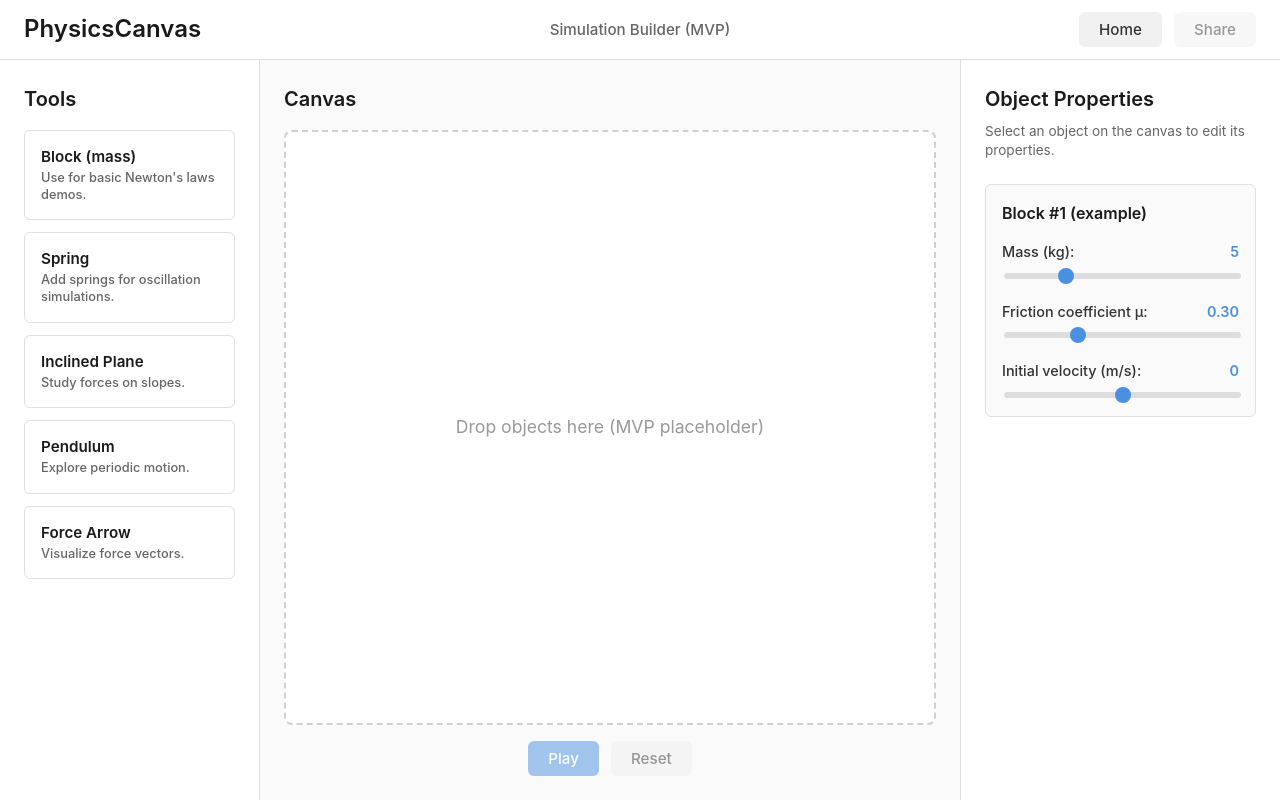
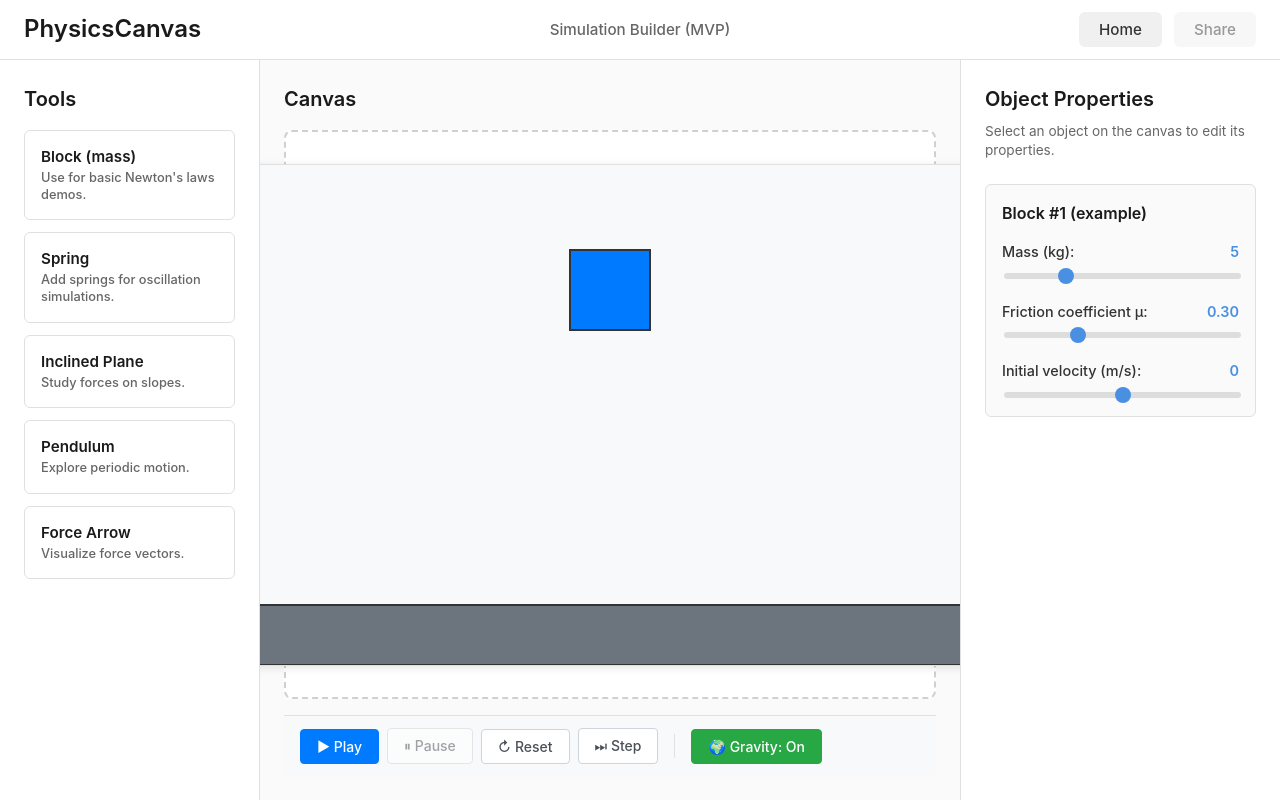
Before and after one commit to bhushanpoojary/physicscanvas-frontend, a React (Vite) app: page /builder in a window 1280 px wide. Built offline with nearby package versions, Linux system fonts and the light colour scheme.

Commit message:
block added i n MVP

```diff
--- a/package.json
+++ b/package.json
@@ -10,12 +10,14 @@
     "preview": "vite preview"
   },
   "dependencies": {
+    "matter-js": "^0.20.0",
     "react": "^19.2.0",
     "react-dom": "^19.2.0",
     "react-router-dom": "^7.10.1"
   },
   "devDependencies": {
     "@eslint/js": "^9.39.1",
+    "@types/matter-js": "^0.20.2",
     "@types/node": "^24.10.1",
     "@types/react": "^19.2.5",
     "@types/react-dom": "^19.2.3",
--- a/src/App.css
+++ b/src/App.css
@@ -199,6 +199,13 @@
   border: 2px dashed #d0d0d0;
   border-radius: 8px;
   margin-bottom: 1rem;
+  padding: 1rem;
+}
+
+.pc-canvas-element {
+  border: 1px solid #e0e0e0;
+  border-radius: 4px;
+  box-shadow: 0 2px 8px rgba(0, 0, 0, 0.1);
 }
 
 .pc-canvas-placeholder {
--- a/src/components/builder/CanvasArea.tsx
+++ b/src/components/builder/CanvasArea.tsx
@@ -1,20 +1,38 @@
 import React from 'react';
+import { useSimulationController } from '../../physics/useSimulationController';
+import SimulationControls from './SimulationControls';
 
 const CanvasArea: React.FC = () => {
+  const {
+    canvasRef,
+    status,
+    gravityEnabled,
+    start,
+    pause,
+    reset,
+    stepFrame,
+    toggleGravity,
+  } = useSimulationController({
+    width: 900,
+    height: 500,
+    gravityEnabled: true,
+  });
+
   return (
     <div className="pc-canvas-content">
       <h2 className="pc-canvas-title">Canvas</h2>
       <div className="pc-canvas-workspace">
-        <p className="pc-canvas-placeholder">Drop objects here (MVP placeholder)</p>
+        <canvas ref={canvasRef} width={900} height={500} className="pc-canvas-element" />
       </div>
-      <div className="pc-canvas-controls">
-        <button className="pc-btn pc-btn-primary" disabled>
-          Play
-        </button>
-        <button className="pc-btn pc-btn-secondary" disabled>
-          Reset
-        </button>
-      </div>
+      <SimulationControls
+        status={status}
+        gravityEnabled={gravityEnabled}
+        onStart={start}
+        onPause={pause}
+        onReset={reset}
+        onStepFrame={stepFrame}
+        onToggleGravity={toggleGravity}
+      />
     </div>
   );
 };
--- /dev/null
+++ b/src/components/builder/SimulationControls.css
@@ -0,0 +1,69 @@
+.pc-simulation-controls {
+  display: flex;
+  align-items: center;
+  gap: 8px;
+  padding: 12px 16px;
+  background-color: #f8f9fa;
+  border-top: 1px solid #dee2e6;
+}
+
+.pc-control-btn {
+  padding: 8px 16px;
+  border: 1px solid #ced4da;
+  border-radius: 4px;
+  background-color: #fff;
+  color: #495057;
+  font-size: 14px;
+  font-weight: 500;
+  cursor: pointer;
+  transition: all 0.2s ease;
+  white-space: nowrap;
+}
+
+.pc-control-btn:hover:not(:disabled) {
+  background-color: #e9ecef;
+  border-color: #adb5bd;
+}
+
+.pc-control-btn:active:not(:disabled) {
+  background-color: #dee2e6;
+  transform: translateY(1px);
+}
+
+.pc-control-btn:disabled {
+  opacity: 0.5;
+  cursor: not-allowed;
+}
+
+.pc-control-btn-primary {
+  background-color: #007bff;
+  color: #fff;
+  border-color: #007bff;
+}
+
+.pc-control-btn-primary:hover:not(:disabled) {
+  background-color: #0056b3;
+  border-color: #0056b3;
+}
+
+.pc-control-btn-primary:active:not(:disabled) {
+  background-color: #004085;
+}
+
+.pc-control-btn-toggle.active {
+  background-color: #28a745;
+  color: #fff;
+  border-color: #28a745;
+}
+
+.pc-control-btn-toggle.active:hover {
+  background-color: #218838;
+  border-color: #1e7e34;
+}
+
+.pc-control-divider {
+  width: 1px;
+  height: 24px;
+  background-color: #dee2e6;
+  margin: 0 8px;
+}
--- /dev/null
+++ b/src/components/builder/SimulationControls.tsx
@@ -0,0 +1,71 @@
+import type { SimulationStatus } from "../../physics/SimulationTypes";
+import "./SimulationControls.css";
+
+interface SimulationControlsProps {
+  status: SimulationStatus;
+  gravityEnabled: boolean;
+  onStart(): void;
+  onPause(): void;
+  onReset(): void;
+  onStepFrame(): void;
+  onToggleGravity(): void;
+}
+
+export default function SimulationControls({
+  status,
+  gravityEnabled,
+  onStart,
+  onPause,
+  onReset,
+  onStepFrame,
+  onToggleGravity,
+}: SimulationControlsProps) {
+  return (
+    <div className="pc-simulation-controls">
+      <button
+        className="pc-control-btn pc-control-btn-primary"
+        onClick={onStart}
+        disabled={status === "running"}
+        title="Start simulation"
+      >
+        ▶ Play
+      </button>
+
+      <button
+        className="pc-control-btn"
+        onClick={onPause}
+        disabled={status !== "running"}
+        title="Pause simulation"
+      >
+        ⏸ Pause
+      </button>
+
+      <button
+        className="pc-control-btn"
+        onClick={onReset}
+        title="Reset simulation"
+      >
+        ↻ Reset
+      </button>
+
+      <button
+        className="pc-control-btn"
+        onClick={onStepFrame}
+        disabled={status === "running"}
+        title="Advance one frame"
+      >
+        ⏭ Step
+      </button>
+
+      <div className="pc-control-divider"></div>
+
+      <button
+        className={`pc-control-btn pc-control-btn-toggle ${gravityEnabled ? "active" : ""}`}
+        onClick={onToggleGravity}
+        title="Toggle gravity"
+      >
+        🌍 Gravity: {gravityEnabled ? "On" : "Off"}
+      </button>
+    </div>
+  );
+}
--- /dev/null
+++ b/src/physics/PhysicsEngine.ts
@@ -0,0 +1,181 @@
+import Matter from "matter-js";
+import type { SimulationAPI, SimulationOptions, SimulationStatus } from "./SimulationTypes";
+
+const { Engine, World, Bodies } = Matter;
+
+export function createPhysicsEngine(
+  canvas: HTMLCanvasElement,
+  options: SimulationOptions
+): SimulationAPI {
+  // Create Matter.js engine
+  const engine = Engine.create({
+    gravity: {
+      x: 0,
+      y: options.gravityEnabled ? 1 : 0,
+      scale: 0.001,
+    },
+  });
+
+  const world = engine.world;
+
+  // Get 2D rendering context
+  const ctx = canvas.getContext("2d")!;
+
+  // State
+  let status: SimulationStatus = "idle";
+  let animationFrameId: number | null = null;
+
+  // Initialize scene
+  function initializeScene() {
+    // Clear existing bodies
+    World.clear(world, false);
+    Engine.clear(engine);
+
+    // Create ground (static)
+    const ground = Bodies.rectangle(
+      options.width / 2,
+      options.height - 30,
+      options.width,
+      60,
+      { isStatic: true }
+    );
+
+    // Create a dynamic rectangle in the middle
+    const box = Bodies.rectangle(
+      options.width / 2,
+      options.height / 4,
+      80,
+      80
+    );
+
+    // Add bodies to world
+    World.add(world, [ground, box]);
+  }
+
+  // Render the scene
+  function render() {
+    // Clear canvas
+    ctx.fillStyle = "#f8f9fa";
+    ctx.fillRect(0, 0, options.width, options.height);
+
+    // Draw all bodies
+    const bodies = Matter.Composite.allBodies(world);
+
+    ctx.strokeStyle = "#333";
+    ctx.fillStyle = "#007bff";
+    ctx.lineWidth = 2;
+
+    bodies.forEach((body) => {
+      const { position, vertices, isStatic } = body;
+
+      ctx.save();
+      ctx.translate(position.x, position.y);
+      ctx.rotate(body.angle);
+
+      // Draw body
+      ctx.beginPath();
+      const localVertices = vertices.map((v) => ({
+        x: v.x - position.x,
+        y: v.y - position.y,
+      }));
+
+      ctx.moveTo(localVertices[0].x, localVertices[0].y);
+      for (let i = 1; i < localVertices.length; i++) {
+        ctx.lineTo(localVertices[i].x, localVertices[i].y);
+      }
+      ctx.closePath();
+
+      // Fill color based on static/dynamic
+      ctx.fillStyle = isStatic ? "#6c757d" : "#007bff";
+      ctx.fill();
+      ctx.stroke();
+
+      ctx.restore();
+    });
+  }
+
+  // Animation loop
+  function animate(_currentTime: number) {
+    if (status !== "running") {
+      return;
+    }
+
+    // Update physics (use fixed timestep for stability)
+    Engine.update(engine, 1000 / 60);
+
+    // Render
+    render();
+
+    // Continue animation
+    animationFrameId = requestAnimationFrame(animate);
+  }
+
+  // API implementation
+  const api: SimulationAPI = {
+    start() {
+      if (status === "running") return;
+
+      status = "running";
+      animationFrameId = requestAnimationFrame(animate);
+    },
+
+    pause() {
+      if (status !== "running") return;
+
+      status = "paused";
+      if (animationFrameId !== null) {
+        cancelAnimationFrame(animationFrameId);
+        animationFrameId = null;
+      }
+    },
+
+    reset() {
+      // Stop animation if running
+      if (animationFrameId !== null) {
+        cancelAnimationFrame(animationFrameId);
+        animationFrameId = null;
+      }
+
+      status = "idle";
+
+      // Recreate scene
+      initializeScene();
+
+      // Render initial state
+      render();
+    },
+
+    stepFrame() {
+      if (status === "running") return;
+
+      // Update physics by one frame
+      Engine.update(engine, 1000 / 60);
+
+      // Render
+      render();
+    },
+
+    setGravity(enabled: boolean) {
+      engine.world.gravity.y = enabled ? 1 : 0;
+    },
+
+    getStatus() {
+      return status;
+    },
+
+    dispose() {
+      if (animationFrameId !== null) {
+        cancelAnimationFrame(animationFrameId);
+        animationFrameId = null;
+      }
+      World.clear(world, false);
+      Engine.clear(engine);
+    },
+  };
+
+  // Initialize the scene on creation
+  initializeScene();
+  render();
+
+  return api;
+}
--- /dev/null
+++ b/src/physics/SimulationTypes.ts
@@ -0,0 +1,17 @@
+export type SimulationStatus = "idle" | "running" | "paused";
+
+export interface SimulationOptions {
+  width: number;
+  height: number;
+  gravityEnabled: boolean;
+}
+
+export interface SimulationAPI {
+  start(): void;
+  pause(): void;
+  reset(): void;
+  stepFrame(): void;
+  setGravity(enabled: boolean): void;
+  getStatus(): SimulationStatus;
+  dispose(): void;
+}
--- /dev/null
+++ b/src/physics/useSimulationController.ts
@@ -0,0 +1,74 @@
+import { useRef, useState, useEffect } from "react";
+import type { SimulationAPI, SimulationOptions, SimulationStatus } from "./SimulationTypes";
+import { createPhysicsEngine } from "./PhysicsEngine";
+
+export function useSimulationController(options: SimulationOptions) {
+  const canvasRef = useRef<HTMLCanvasElement | null>(null);
+  const engineRef = useRef<SimulationAPI | null>(null);
+
+  const [status, setStatus] = useState<SimulationStatus>("idle");
+  const [gravityEnabled, setGravityEnabled] = useState(options.gravityEnabled);
+
+  // Initialize physics engine when canvas is ready
+  useEffect(() => {
+    if (!canvasRef.current) return;
+
+    // Create physics engine
+    const engine = createPhysicsEngine(canvasRef.current, options);
+    engineRef.current = engine;
+
+    // Initialize with reset
+    engine.reset();
+    setStatus(engine.getStatus());
+
+    // Cleanup on unmount
+    return () => {
+      if (engineRef.current) {
+        engineRef.current.dispose();
+        engineRef.current = null;
+      }
+    };
+  }, [options.width, options.height, options.gravityEnabled]);
+
+  // Control functions
+  const start = () => {
+    if (!engineRef.current) return;
+    engineRef.current.start();
+    setStatus(engineRef.current.getStatus());
+  };
+
+  const pause = () => {
+    if (!engineRef.current) return;
+    engineRef.current.pause();
+    setStatus(engineRef.current.getStatus());
+  };
+
+  const reset = () => {
+    if (!engineRef.current) return;
+    engineRef.current.reset();
+    setStatus(engineRef.current.getStatus());
+  };
+
+  const stepFrame = () => {
+    if (!engineRef.current) return;
+    engineRef.current.stepFrame();
+  };
+
+  const toggleGravity = () => {
+    if (!engineRef.current) return;
+    const newGravityState = !gravityEnabled;
+    engineRef.current.setGravity(newGravityState);
+    setGravityEnabled(newGravityState);
+  };
+
+  return {
+    canvasRef,
+    status,
+    gravityEnabled,
+    start,
+    pause,
+    reset,
+    stepFrame,
+    toggleGravity,
+  };
+}
```
Also changed, not shown: 1 other file (tests, documents, lock files or other folders).
